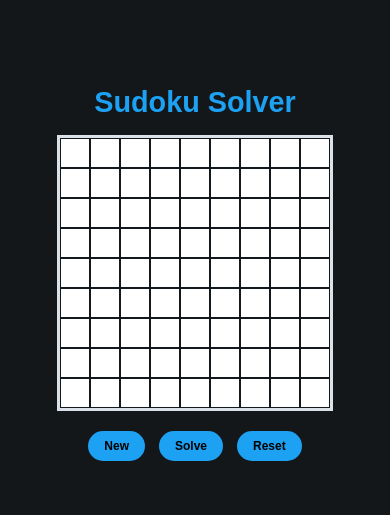
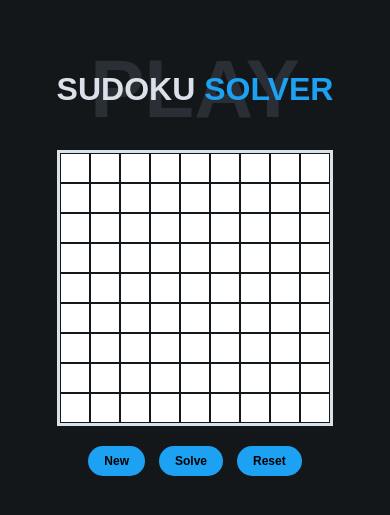
Before and after one commit to sans-23/portfolio-sanskar-jain, a React (Create React App) app: page /sudoku in a window 390 px wide. Shown: the part 149-664 px from the top of the page. Built offline with nearby package versions, Linux system fonts and the light colour scheme.

Commit message:
Socila links and drive link to downlod cv updated, sudoku header improved, input type set to number for better ux

```diff
--- a/src/components/MainPage/About.jsx
+++ b/src/components/MainPage/About.jsx
@@ -5,7 +5,7 @@ export default function About({isActive}){
     const style1 = {animation: "appear 1s ease-in-out", display: "block", ttransform: "translateY(0) scaleY(1)"}
     const style2 = {display:"none"}
     return(
-        <section style={isActive==1 ? style1: style2}>
+        <section style={isActive===1 ? style1: style2}>
             <div class="main-title">
                 <h2>About <span>me</span><span class="bg-text">my stats</span></h2>
             </div>
@@ -16,7 +16,7 @@ export default function About({isActive}){
                     Hi, this is Sanskar Jain. I'm persuaing my B.tech in Civil Engineering at IIT BHU.
                     </p>
                     <div class="btn-con">
-                        <a href="#" class="main-btn">
+                        <a href="https://drive.google.com/file/d/1_u38GaTfwZZnzMyZWkjc2NZtohZWaVER/view?usp=sharing" class="main-btn">
                             <span class="btn-text">Download CV</span>
                             <span class="btn-icon"><i class="fas fa-download"></i></span>
                         </a>
--- a/src/components/MainPage/Contact.jsx
+++ b/src/components/MainPage/Contact.jsx
@@ -4,7 +4,7 @@ export default function Contact({isActive}){
     const style1 = {animation: "appear 1s ease-in-out", display: "block", ttransform: "translateY(0) scaleY(1)"}
     const style2 = {display:"none"}
     return(
-        <section style={isActive==1 ? style1: style2} className="section sec5 contact">
+        <section style={isActive===1 ? style1: style2} className="section sec5 contact">
             <div class="contact-container">
                 <div class="main-title">
                     <h2>Contact <span>Me</span><span class="bg-text">Contact</span></h2>
@@ -55,19 +55,19 @@ export default function Contact({isActive}){
                         </div>
                         <div class="contact-icons">
                             <div class="contact-icon">
-                                <a href="#" target="_blank">
+                                <a href="https://www.instagram.com/23_sans_/" rel="noreferrer"  target="_blank">
                                     <i class="fab fa-instagram"></i>
                                 </a>
-                                <a href="#" target="_blank">
+                                <a href="https://twitter.com/sans1823" rel="noreferrer" target="_blank">
                                     <i class="fab fa-twitter"></i>
                                 </a>
-                                <a href="https://github.com/sans-23" target="_blank">
+                                <a href="https://github.com/sans-23" rel="noreferrer" target="_blank">
                                     <i class="fab fa-github"></i>
                                 </a>
-                                <a href="https://www.linkedin.com/in/sanskar-jain-7285a91b3/" target="_blank">
+                                <a href="https://www.linkedin.com/in/sanskar-jain-7285a91b3/" rel="noreferrer" target="_blank">
                                     <i class="fab fa-linkedin"></i>
                                 </a>
-                                <a href="https://lichess.org/@/SANSKAR_JAIN" target="_blank">
+                                <a href="https://lichess.org/@/SANSKAR_JAIN" rel="noreferrer" target="_blank">
                                     <span class="iconify" data-icon="simple-icons:lichess"></span>
                                 </a>
                             </div>
@@ -86,7 +86,7 @@ export default function Contact({isActive}){
                                 <textarea name="" id="" cols="15" rows="8" placeholder="Message Here..."></textarea>
                             </div>
                             <div class="submit-btn">
-                                <a href="#" class="main-btn">
+                                <a href="https://drive.google.com/file/d/1_u38GaTfwZZnzMyZWkjc2NZtohZWaVER/view?usp=sharing" class="main-btn">
                                     <span class="btn-text">Download CV</span>
                                     <span class="btn-icon"><i class="fas fa-download"></i></span>
                                 </a>
--- a/src/components/MainPage/Header.jsx
+++ b/src/components/MainPage/Header.jsx
@@ -4,7 +4,7 @@ export default function Header({isActive}){
     const style1 = {animation: "appear 1s ease-in-out", display: "block", ttransform: "translateY(0) scaleY(1)"}
     const style2 = {display:"none"}
     return (
-        <header style={isActive==1 ? style1: style2} className="section sec1 header">
+        <header style={isActive===1 ? style1: style2} className="section sec1 header">
             <div className="header-content">
                 <div className="left-header">
                     <div className="h-shape"></div>
@@ -23,7 +23,7 @@ export default function Header({isActive}){
                         and making awesome websites side by side.
                     </p>
                     <div className="btn-con">
-                        <a href="" className="main-btn">
+                        <a href="https://drive.google.com/file/d/1_u38GaTfwZZnzMyZWkjc2NZtohZWaVER/view?usp=sharing" className="main-btn">
                             <span className="btn-text">Download CV</span>
                             <span className="btn-icon"><i className="fas fa-download"></i></span>
                         </a>
--- a/src/components/SudokuSolver/Sudoku.jsx
+++ b/src/components/SudokuSolver/Sudoku.jsx
@@ -107,7 +107,10 @@ export default function Sudoku(props){
     return (
         <div>
             <div className={styles.wrapper}>
-                <h3>Sudoku Solver</h3>
+            <div class={styles.title}>
+                <h3>Sudoku <span>Solver</span><span class={styles.bgText}>Play</span></h3>
+            </div>
+            <br/><br/>
                 <table>
                     <tbody>
                         {
@@ -117,6 +120,7 @@ export default function Sudoku(props){
                                         [0,1,2,3,4,5,6,7,8].map((col, cIndex) => {
                                             return  <td key={rIndex+cIndex*101}>
                                                         <input onChange={(e) => onInputChange(e,row,col)}
+                                                        type="number"
                                                         value={sudokuArr[row][col]===-1 ? '':sudokuArr[row][col]}
                                                         className={styles.cellInput}
                                                         disabled={initial[row][col] !==-1 }
--- a/src/components/SudokuSolver/style.module.css
+++ b/src/components/SudokuSolver/style.module.css
@@ -6,6 +6,29 @@
     text-align: center;
     min-height: 100vh;
     color: #dbe1e8;
+}
+
+.title h3 {
+    position: relative;
+    text-transform: uppercase;
+    font-size: 4rem;
+    font-weight: 700;
+}
+
+.title h3 span {
+    color: var(--color-secondary);
+}
+
+.title h3 .bgText {
+    position: absolute;
+    top: 50%;
+    left: 50%;
+    color: var(--color-grey-5);
+    transition: all .4s ease-in-out;
+    z-index: -1;
+    transform: translate(-50%, -50%);
+    font-weight: 800;
+    font-size: 6.3rem;
 }
 
 .wrapper > h3{
@@ -22,6 +45,17 @@
     text-align: center;
     padding: 0;
     border: 1px solid #12181b;
+}
+
+/* hide number arrow provided by browser on default */
+input::-webkit-outer-spin-button,
+input::-webkit-inner-spin-button {
+  -webkit-appearance: none;
+  margin: 0;
+}
+
+input[type=number] {
+  -moz-appearance: textfield;
 }
 
 table{
@@ -79,6 +113,7 @@ input[disabled] {
         width: 30px;
         height: 30px;
         font-size: 16px;
+        border: 0.7px solid #12181b;
     }
 
     .solveBtn{
@@ -95,4 +130,15 @@ input[disabled] {
         border-radius: 16px;
         font-size: 12px;
     }
+
+    .title h3 {
+        position: relative;
+        text-transform: uppercase;
+        font-size: 2rem;
+        font-weight: 700;
+    }
+
+    .title h3 .bgText {
+        font-size: 5.1rem;
+    }
  }
```
